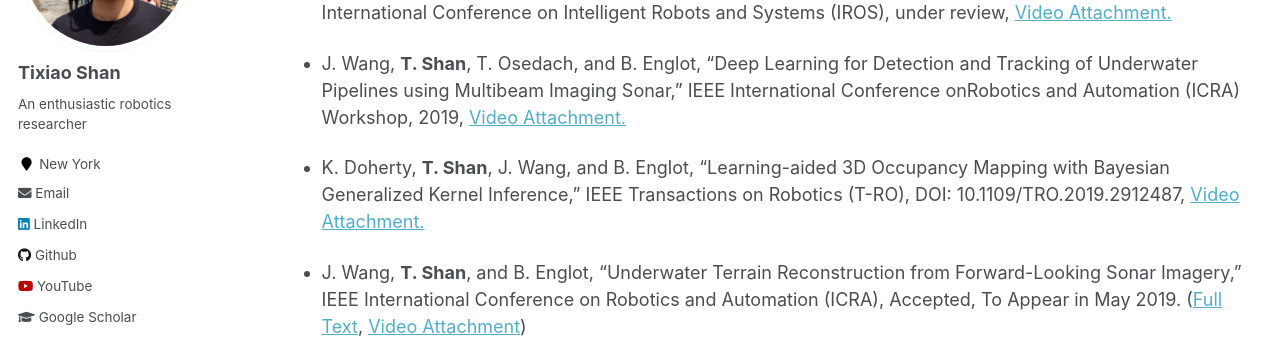
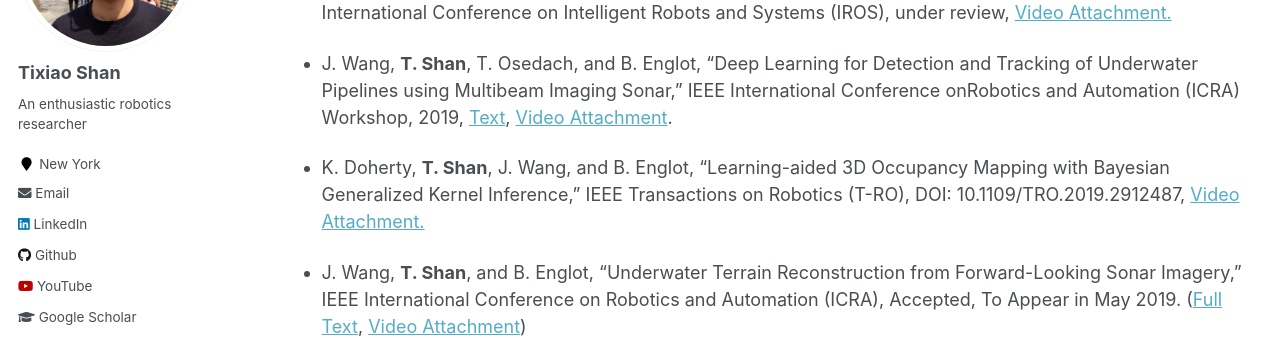
Before and after one commit to minxuanjun/tixiaoshan.github.io, a Jekyll site: the page built from _pages/publications.md, in a window 1280 px wide and 900 px high. Shown: the part 241-579 px from the top of the window. Built offline with Jekyll 4.4.1, drawn with Linux system fonts in a browser that asks for light colours.

Commit message:
Update publications.md

```diff
--- a/_pages/publications.md
+++ b/_pages/publications.md
@@ -11,7 +11,7 @@ author_profile: true
 
 * J. Wang, **T. Shan**, and B. Englot, "Virtual Maps for Autonomous Exploration with Pose SLAM," IEEE/RSJ International Conference on Intelligent Robots and Systems (IROS), under review, [Video Attachment.](https://youtu.be/apZyhWtNyF0)
 
-* J. Wang, **T. Shan**, T. Osedach, and B. Englot, "Deep Learning for Detection and Tracking of Underwater Pipelines using Multibeam Imaging Sonar," IEEE International Conference onRobotics and Automation (ICRA) Workshop, 2019, [Video Attachment.](https://www.youtube.com/watch?v=CDDewRptzrw)
+* J. Wang, **T. Shan**, T. Osedach, and B. Englot, "Deep Learning for Detection and Tracking of Underwater Pipelines using Multibeam Imaging Sonar," IEEE International Conference onRobotics and Automation (ICRA) Workshop, 2019, [Text](http://personal.stevens.edu/~benglot/Wang_ICRA_2019_UWPerceptionWorkshop.pdf), [Video Attachment](https://www.youtube.com/watch?v=CDDewRptzrw).
 
 * K. Doherty, **T. Shan**, J. Wang, and B. Englot, "Learning-aided 3D Occupancy Mapping with Bayesian Generalized Kernel Inference," IEEE Transactions on Robotics (T-RO), DOI: 10.1109/TRO.2019.2912487, [Video Attachment.](https://youtu.be/SRXLMALpU20)
 
```
